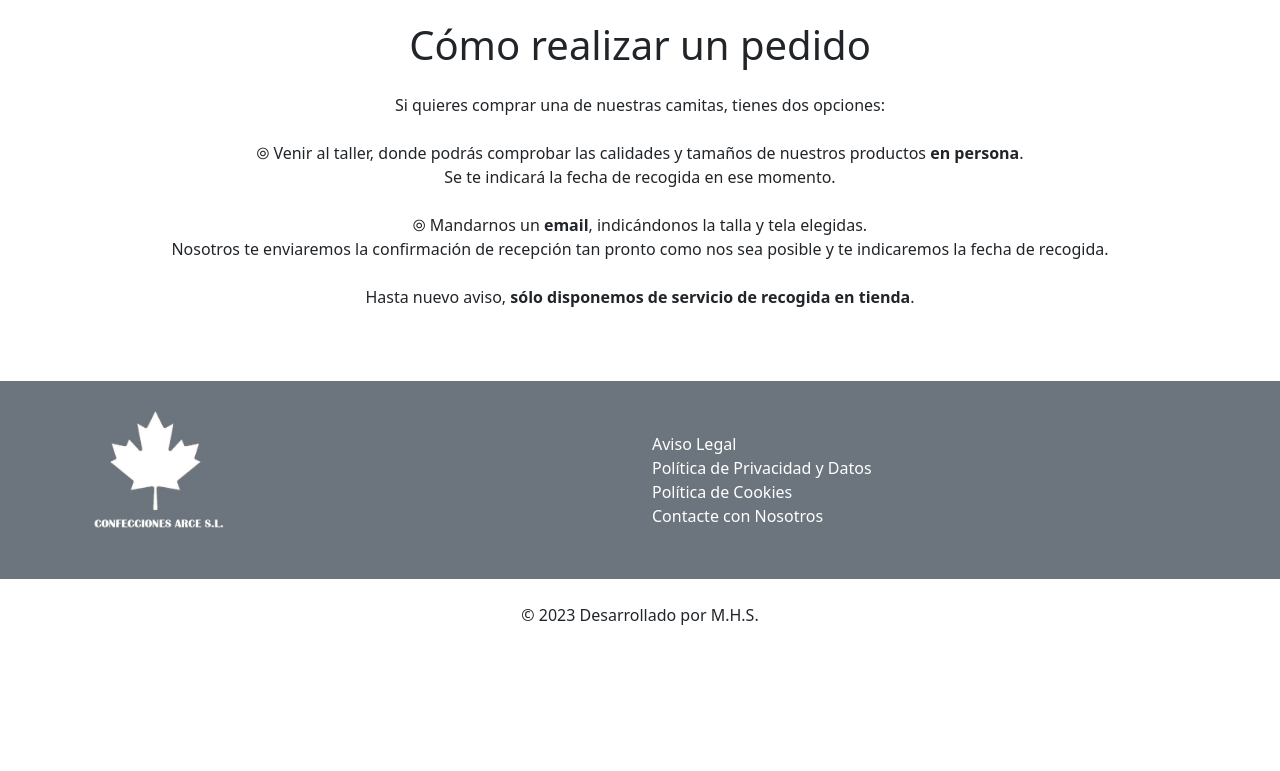
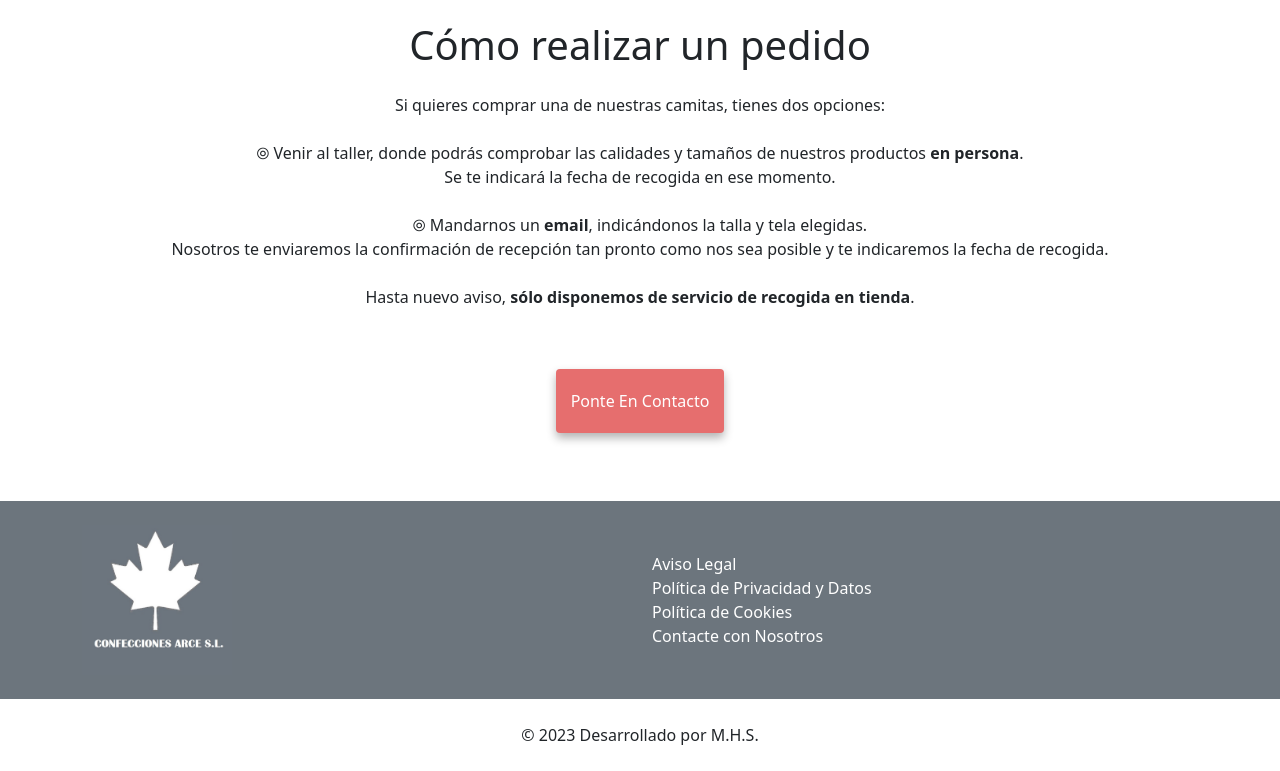
Before and after one commit to Servi90/Web-Confecciones-Arce, a plain HTML site: page mascotas.html in a window 1280 px wide. Shown: the part 2977-3748 px from the top of the page. Before the commit the page ends 3628 px from the top, so only its background shows below. Drawn offline with nearby package versions, Linux system fonts and the light colour scheme.

Commit message:
Added contact link to mascotas section

```diff
--- a/mascotas.html
+++ b/mascotas.html
@@ -265,7 +265,16 @@
 
       Hasta nuevo aviso,
       <strong>sólo disponemos de servicio de recogida en tienda</strong>.
-      <br /><br />
+    </div>
+
+    <div class="navigation-links">
+      <a
+        href="contacto.html#contact"
+        class="contact-link link-dark text-center"
+        target="_blank"
+        style="font-size: 16px"
+        >Ponte en contacto</a
+      >
     </div>
     <br />
     <br />
```
